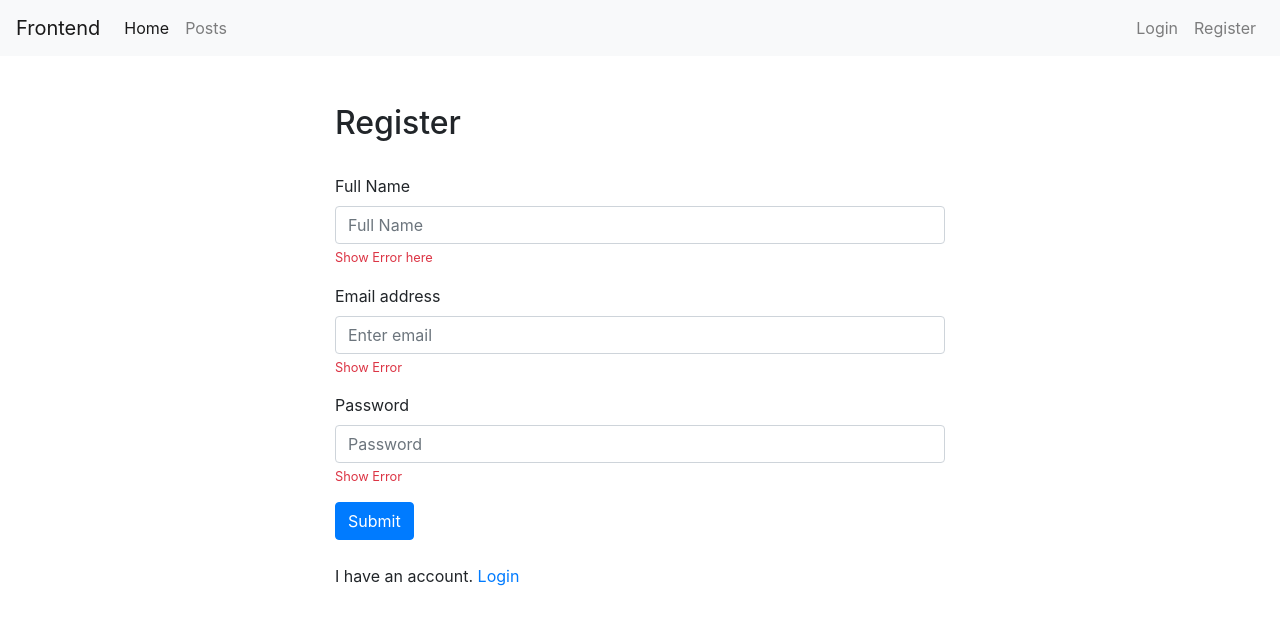
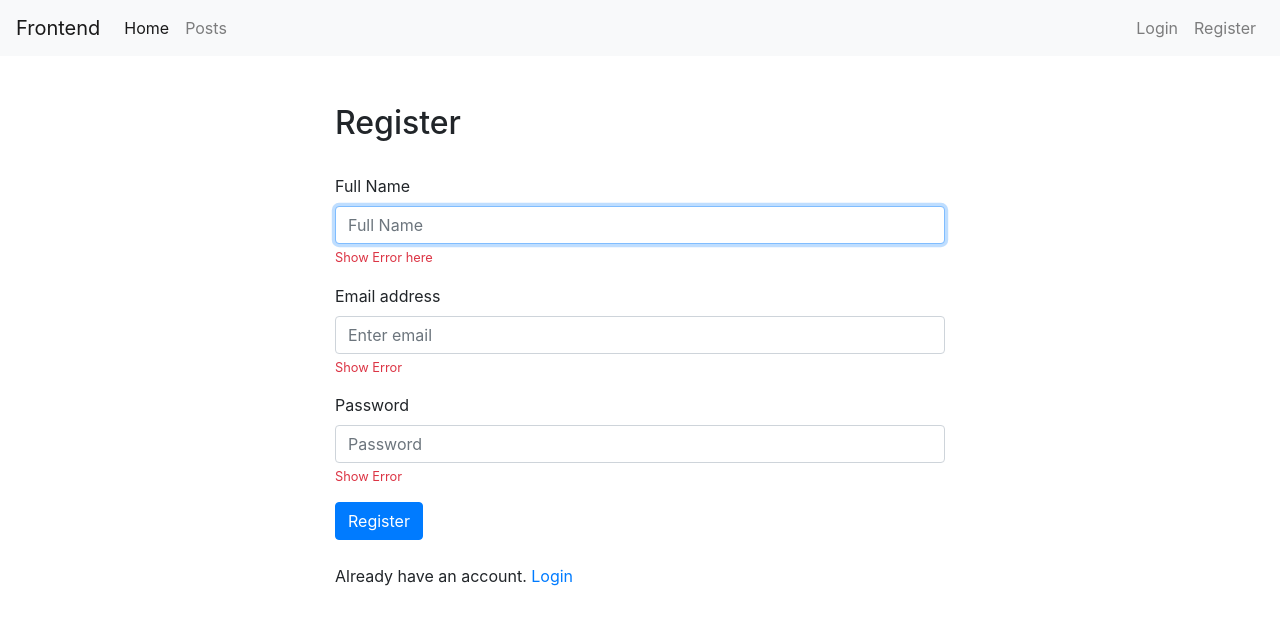
Before and after one commit to harshan92/Nuxt_Basic, a Nuxt app in the folder frontend/: page /register in a window 1280 px wide. Shown: the top 624 px of the page. Built offline with nearby package versions, Linux system fonts and the light colour scheme.

Commit message:
added register functionality

```diff
--- a/frontend/pages/register.vue
+++ b/frontend/pages/register.vue
@@ -1,27 +1,70 @@
 <template >
   <div class="container col-md-6 mt-5">
     <h2>Register</h2>
-        <br>
-        <form>
+    <br />
+    <form @submit.prevent="submit">
       <div class="form-group">
         <label>Full Name</label>
-    <input type="text" class="form-control" placeholder="Full Name">
+        <input
+          v-model="form.name"
+          type="text"
+          autofocus
+          class="form-control"
+          placeholder="Full Name"
+        />
         <small class="form-text text-danger">Show Error here</small>
       </div>
       <div class="form-group">
         <label>Email address</label>
-    <input type="email" class="form-control" placeholder="Enter email">
+        <input
+          v-model.trim="form.email"
+          type="email"
+          class="form-control"
+          placeholder="Enter email"
+        />
         <small class="form-text text-danger">Show Error</small>
       </div>
       <div class="form-group">
         <label>Password</label>
-    <input type="password" class="form-control" placeholder="Password">
+        <input
+          v-model="form.password"
+          type="password"
+          class="form-control"
+          placeholder="Password"
+        />
         <small class="form-text text-danger">Show Error</small>
       </div>
 
-  <button type="submit" class="btn btn-primary">Submit</button>
+      <button type="submit" class="btn btn-primary">Register</button>
     </form>
-<br>
-<p>I have an account. <nuxt-link to="/login">Login</nuxt-link></p>
+    <br />
+    <p>Already have an account. <nuxt-link to="/login">Login</nuxt-link></p>
   </div>
 </template>
+
+<script>
+export default {
+  data() {
+    return {
+      form: {
+        name: "",
+        email: "",
+        password: "",
+      },
+    };
+  },
+  methods: {
+    async submit() {
+      await this.$axios.$post("register", this.form);
+      await this.$auth.loginWith("local", {
+        data: {
+          email: this.form.email,
+          password: this.form.password,
+        },
+      });
+
+      this.$router.push("/");
+    },
+  },
+};
+</script>
```
Lines whose indentation alone changed are shown as unchanged.
